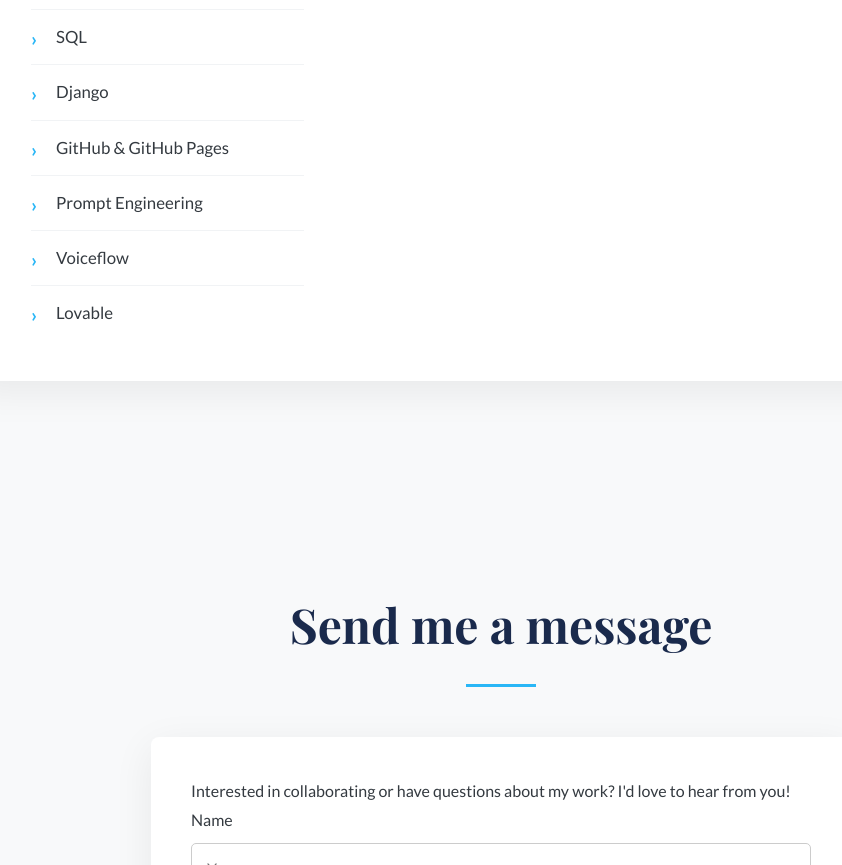
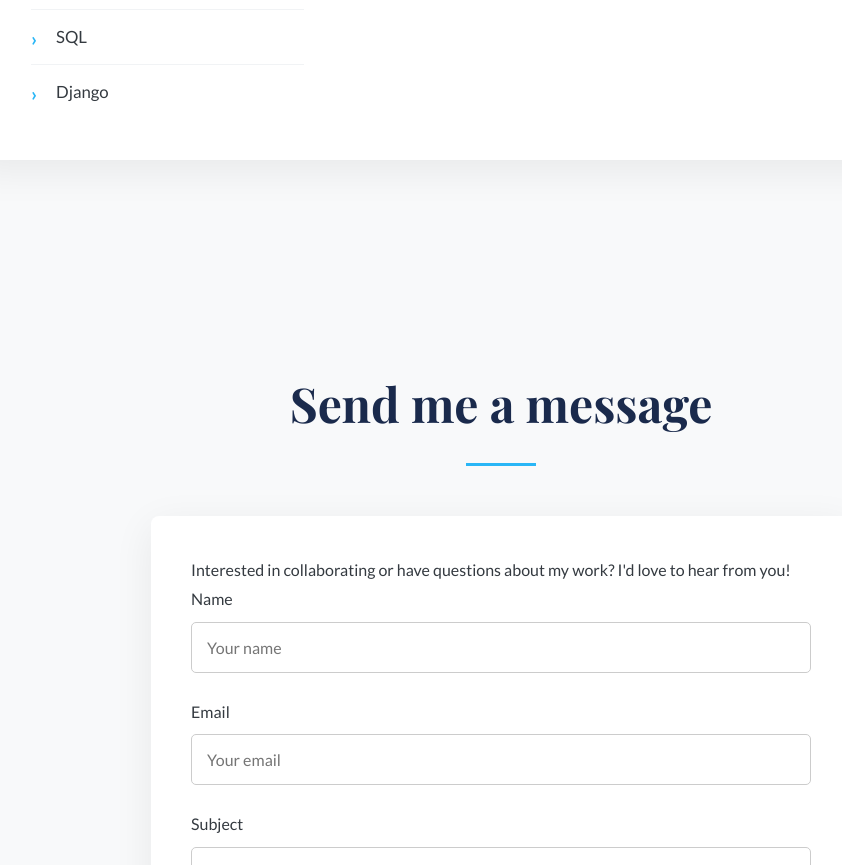
Before and after one commit to Sangiwe/Sangiwe.github.io, a plain HTML site: page index.html in a window 1280 px wide. Shown: the part 3180-4045 px from the top of the page, without its empty margins (139-981 px from the left). Drawn offline with nearby package versions, Linux system fonts and the light colour scheme.

Commit message:
Update index.html

```diff
--- a/index.html
+++ b/index.html
@@ -156,10 +156,6 @@
                     <li>Java</li>
                     <li>SQL</li>
                     <li>Django</li>
-                    <li>GitHub & GitHub Pages</li>
-                    <li>Prompt Engineering</li>
-                    <li>Voiceflow</li>
-                    <li>Lovable</li>
                 </ul>
             </div>
 
```
